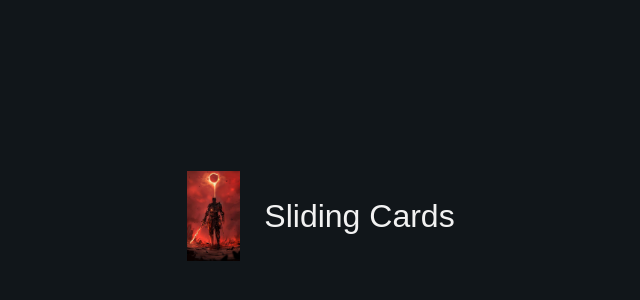
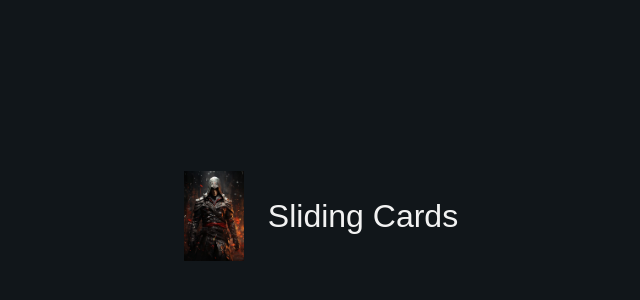
Before and after one commit to afrze/css-animations, a plain HTML site: page index.html in a window 1280 px wide. Shown: the part 184-484 px from the top of the page, without its empty margins (319-959 px from the left). Drawn offline with Linux system fonts and the light colour scheme.

Commit message:
feat: :sparkles: Landing page image - Added favicon

```diff
--- a/index.html
+++ b/index.html
@@ -3,7 +3,7 @@
   <head>
     <meta charset="UTF-8" />
     <meta name="viewport" content="width=device-width, initial-scale=1.0" />
-    <link rel="icon" type="image/svg+xml" href="/favicon.ico" />
+    <link rel="icon" type="image/svg+xml" href="favicon.ico" />
     <title>Animations</title>
     <link rel="stylesheet" href="style.css" />
   </head>
@@ -11,7 +11,7 @@
     <main>
       <ul>
         <li>
-          <img src="sliding-cards/img/5.jpg" alt="card-5" />
+          <img src="sliding-card.jpg" alt="card-5" />
           <a href="sliding-cards/sliding-cards.html">Sliding Cards</a>
         </li>
       </ul>
```
Also changed, not shown: sliding-card.jpg (added).
